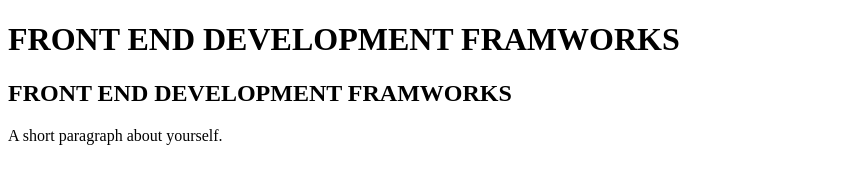
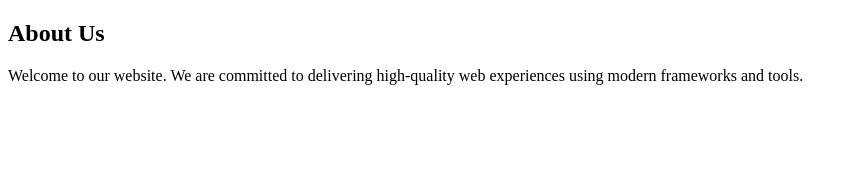
Before and after one commit to saivignesh-26/week1, a plain HTML site: page index.html in a window 1280 px wide. Shown: the whole page, without its empty margins (0-854 px from the left). Drawn offline with Linux system fonts and the light colour scheme.

Commit message:
Added About Section

```diff
--- a/index.html
+++ b/index.html
@@ -1,11 +1,8 @@
 <!DOCTYPE html>
 <html lang="en">
-<head>
-<title>My Website</title>
-</head>
 <body>
-<h1>FRONT END DEVELOPMENT FRAMWORKS</h1>
-<h2> FRONT END DEVELOPMENT FRAMWORKS </h2>
-<p>A short paragraph about yourself.</p>
+<h2>About Us</h2>
+<p>Welcome to our website. We are committed to delivering high-quality web
+experiences using modern frameworks and tools.</p>
 </body>
 </html>
```
